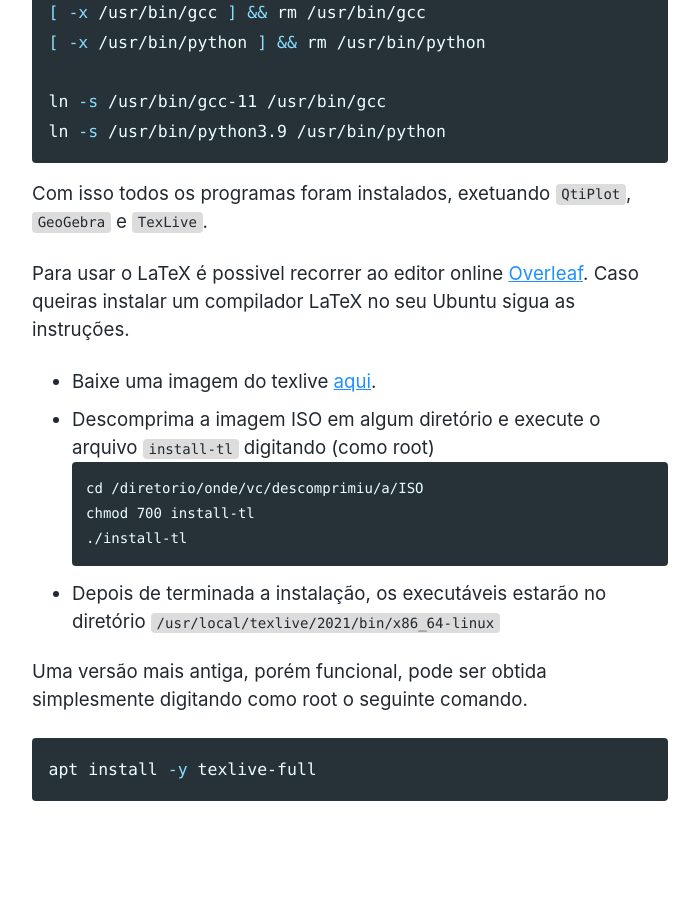
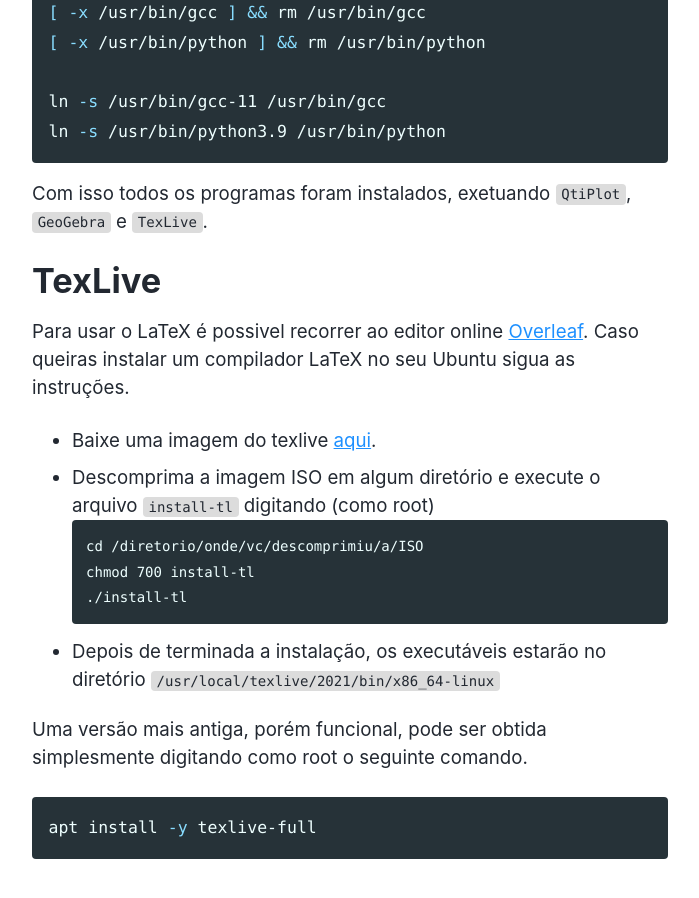
Before and after one commit to ismaeldamiao/ismaeldamiao.github.io, a Jekyll site: the page built from _pages/pt/ComputationalPhysics/ubuntu.md, in a window 1280 px wide and 900 px high, scrolled down 970 px. Shown: the whole window, without its empty margins (290-989 px from the left). Built offline with Jekyll 4.4.1, drawn with Linux system fonts in a browser that asks for light colours; nearby versions of some CDN libraries.

Commit message:
Update ubuntu.md

```diff
--- a/_pages/pt/ComputationalPhysics/ubuntu.md
+++ b/_pages/pt/ComputationalPhysics/ubuntu.md
@@ -38,6 +38,8 @@ ln -s /usr/bin/python3.9 /usr/bin/python
 
 Com isso todos os programas foram instalados, exetuando `QtiPlot`, `GeoGebra` e `TexLive`.
 
+# TexLive
+
 Para usar o LaTeX é possivel recorrer ao editor online [Overleaf](https://www.overleaf.com/). Caso queiras instalar
 um compilador LaTeX no seu Ubuntu sigua as instruções.
 * Baixe uma imagem do texlive [aqui](https://mirrors.rit.edu/CTAN/systems/texlive/Images/).
```
